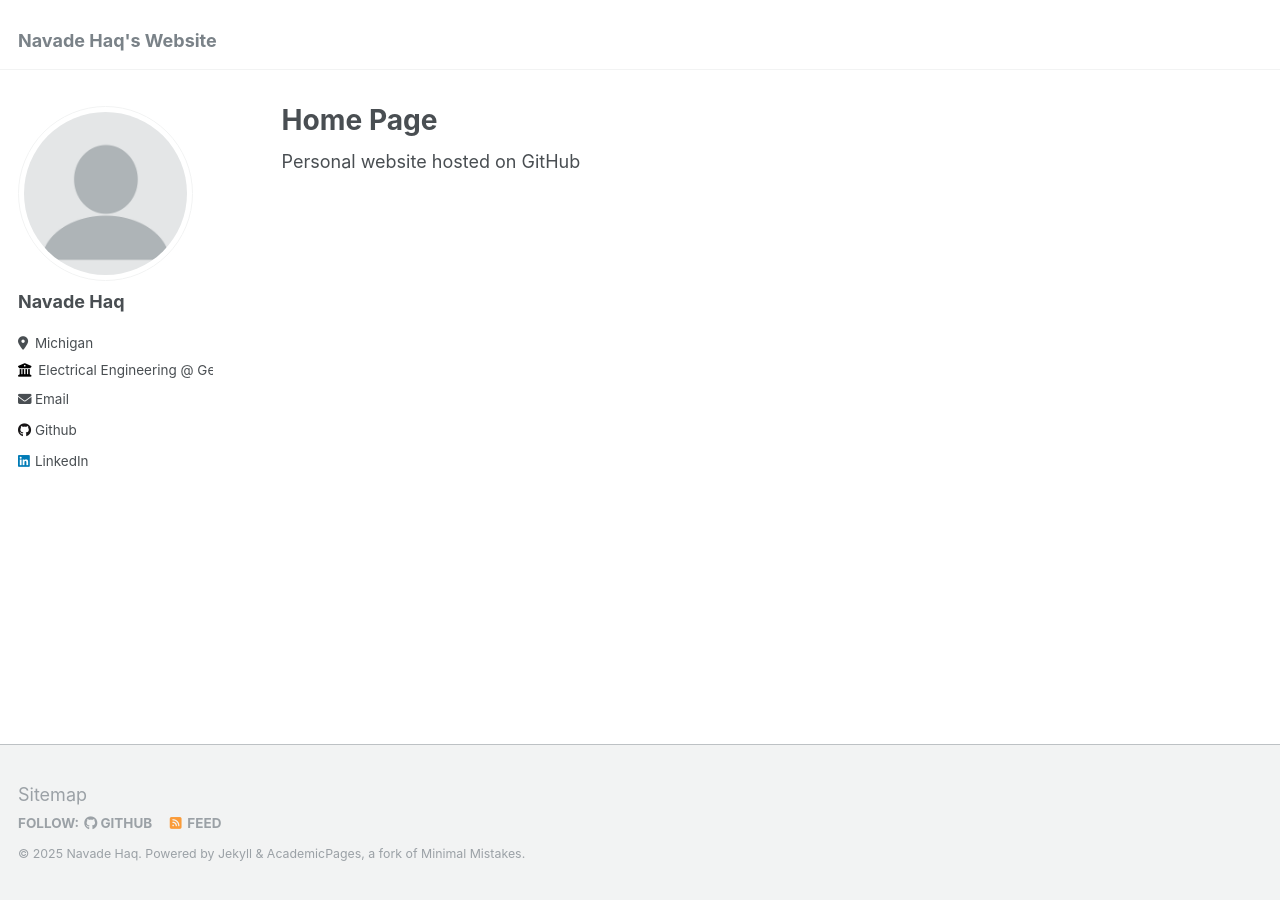
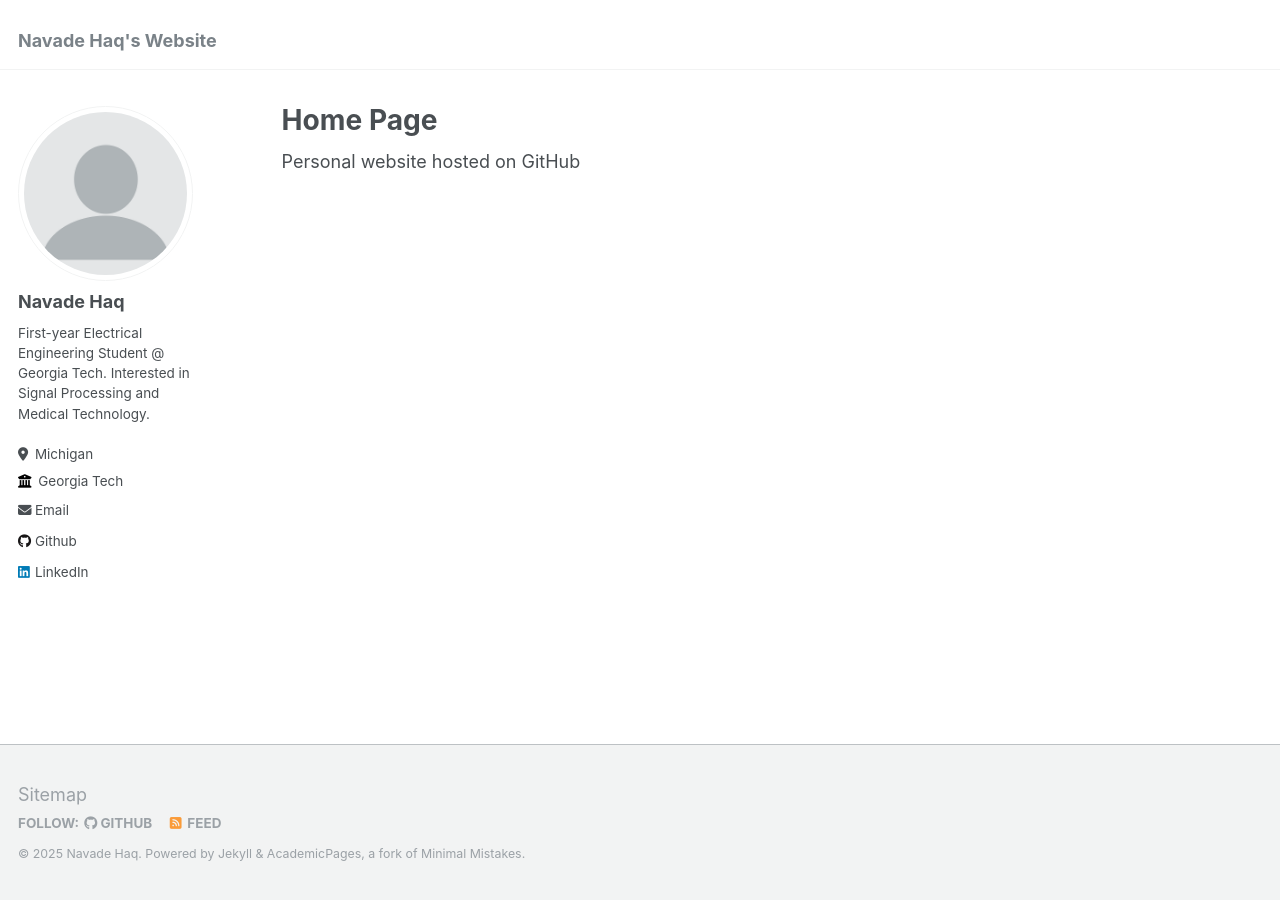
Before and after one commit to navadehaq/navadehaq.github.io, a Jekyll site: the page built from _pages/about.md, in a window 1280 px wide. Built offline with Jekyll 4.4.1, drawn with Linux system fonts in a browser that asks for light colours.

Commit message:
Update _config.yml

```diff
--- a/_config.yml
+++ b/_config.yml
@@ -24,9 +24,9 @@ author:
   avatar           : "profile.png"
   name             : "Navade Haq"
   pronouns         : # example: "she/her"
-  bio              : ""
+  bio              : "First-year Electrical Engineering Student @ Georgia Tech. Interested in Signal Processing and Medical Technology."
   location         : "Michigan"
-  employer         : "Electrical Engineering @ Georgia Tech"
+  employer         : "Georgia Tech"
   uri              : # URL
   email            : "haqnavade@gmail.com"
 
```
